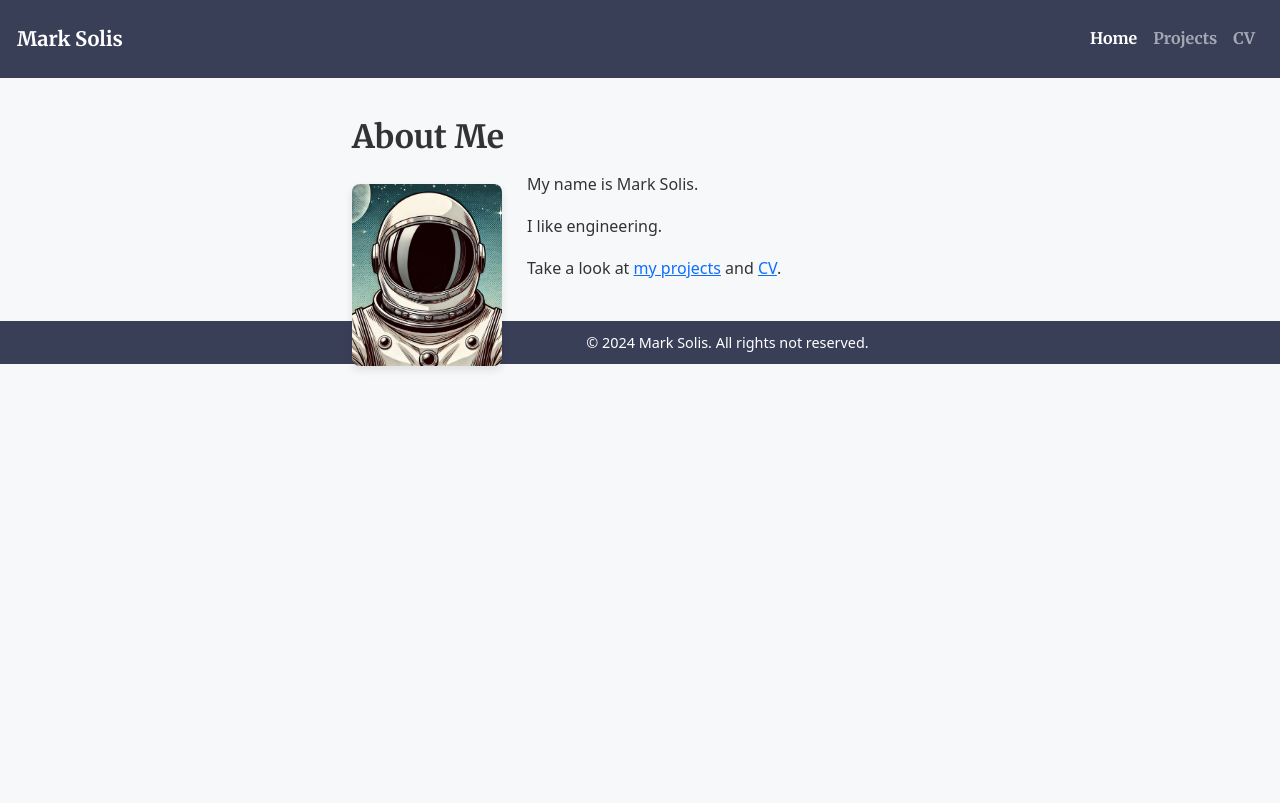
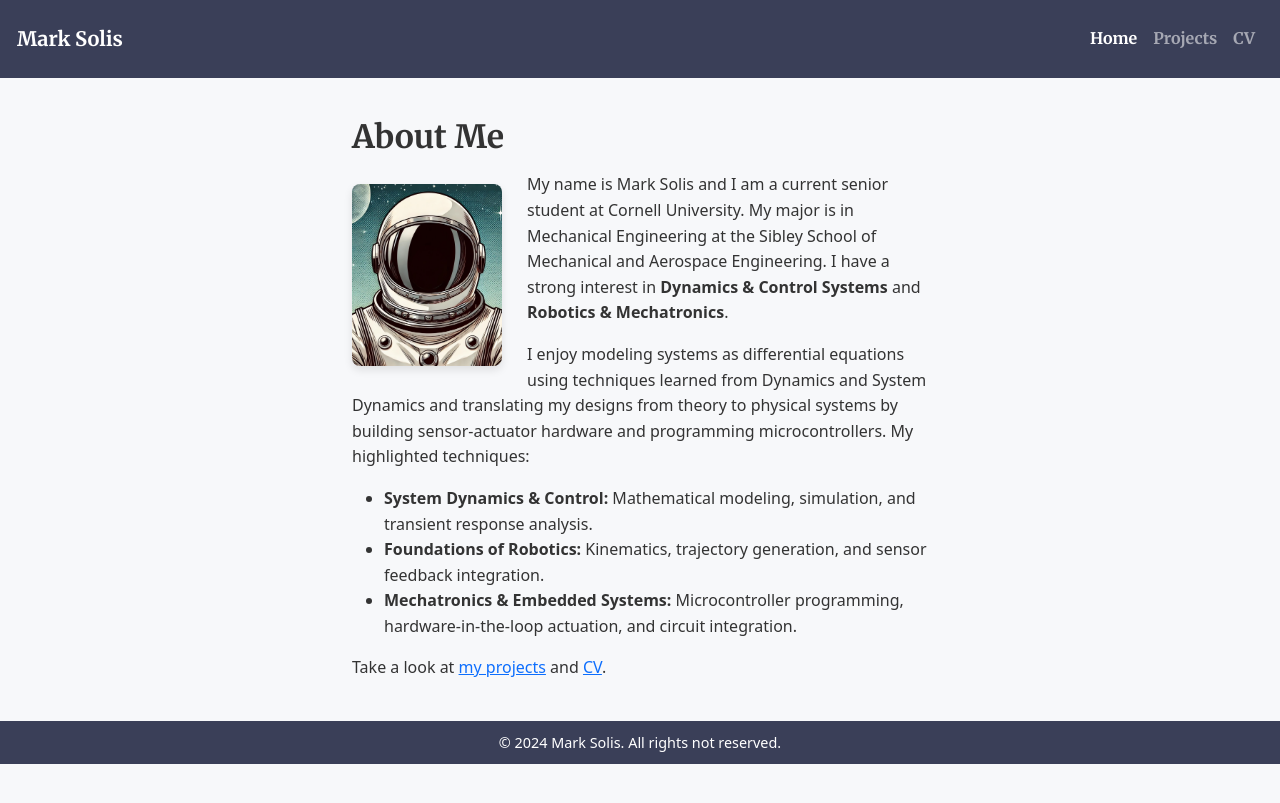
Before and after one commit to msolis424/msolis-website, a Jekyll site: the page built from index.md, in a window 1280 px wide. Shown: the top 803 px of the page. Built offline with Jekyll 4.4.1, drawn with Linux system fonts in a browser that asks for light colours.

Commit message:
about me

```diff
--- a/index.md
+++ b/index.md
@@ -9,8 +9,11 @@ title: Mark Solis
 ![Profile Picture]({{ "assets/images/profile-pic.jpg" | relative_url }}){: class="profile-image"}
 
 
-My name is Mark Solis.
+My name is Mark Solis and I am a current senior student at Cornell University. My major is in Mechanical Engineering at the Sibley School of Mechanical and Aerospace Engineering. I have a strong interest in **Dynamics & Control Systems** and **Robotics & Mechatronics**.
 
-I like engineering.
+I enjoy modeling systems as differential equations using techniques learned from Dynamics and System Dynamics and translating my designs from theory to physical systems by building sensor-actuator hardware and programming microcontrollers. My highlighted techniques:
+* **System Dynamics & Control:** Mathematical modeling, simulation, and transient response analysis.
+* **Foundations of Robotics:** Kinematics, trajectory generation, and sensor feedback integration.
+* **Mechatronics & Embedded Systems:** Microcontroller programming, hardware-in-the-loop actuation, and circuit integration.
 
 Take a look at <a href="{{ "/projects/" | relative_url }}">my projects</a> and <a href="{{ "/cv/" | relative_url }}">CV</a>.
```
Also changed, not shown: 2 other files.
